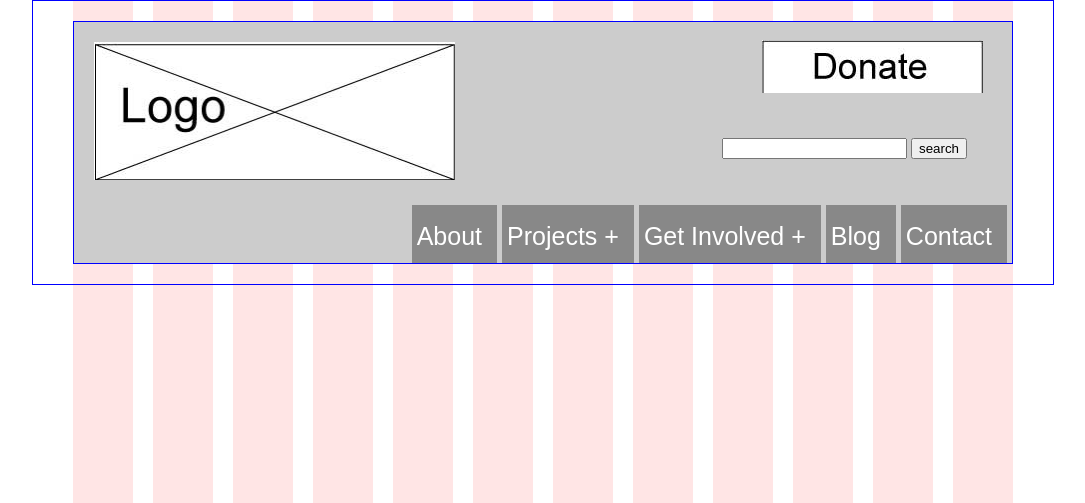
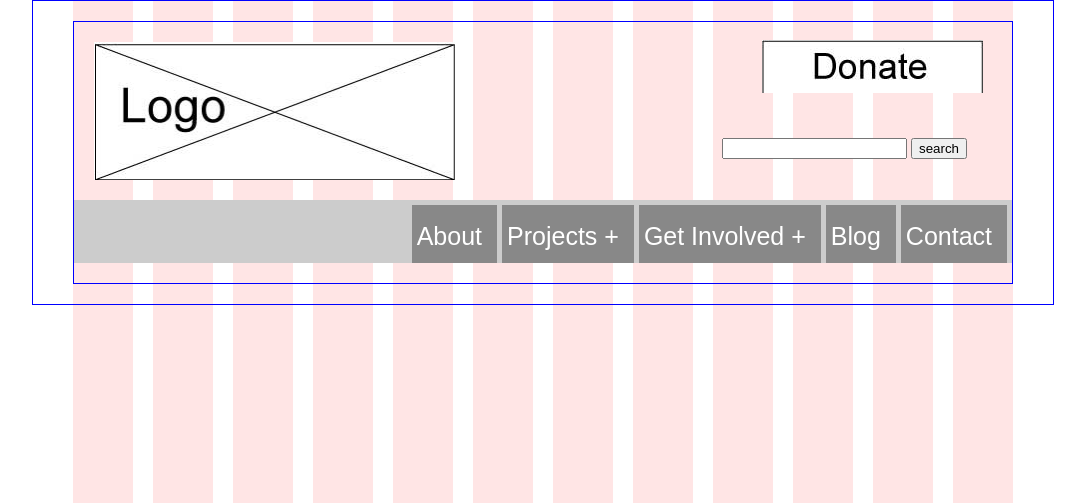
Before and after one commit to brownae/MyFirstRepo, a WordPress theme: template header.php in a window 1280 px wide. Shown: the top 503 px of the page, without its empty margins (97-1182 px from the left). Run offline with PHP 8.4 and a stand-in for WordPress, Linux system fonts and the light colour scheme; the site name, menu and one post (Sample post) are stand-ins, and other content is empty.

Commit message:
Some style tweaks to match wireframe.
Nav to clear both and bottom margin 20px

```diff
--- a/css/themes/default/default.css
+++ b/css/themes/default/default.css
@@ -9,7 +9,6 @@
 	background-repeat: no-repeat;
 	background-position: 50% 50%;
 	background-size: 32px 32px;
-    margin: 15px 0;
     z-index: 1;
 }
 
--- a/style.css
+++ b/style.css
@@ -163,7 +163,7 @@ header h1 {
 #search-bx {
     float: right;
     clear: right;
-    margin: 45px 45px 0 0;
+    margin: 45px 45px 18px 0;
 }
 #logo-main {
     display: block;
@@ -182,9 +182,11 @@ header h1 {
 }
 /* Giving a background-color to the nav container. */
 nav {
-    margin:0;
+    margin: 0 0 20px;
     padding: 0;
     background-color: #cccccc;
+    clear: both;
+
 }
 /* Since we'll have the "ul li" "float:left"
  * we need to add a clear after the container. */
```
